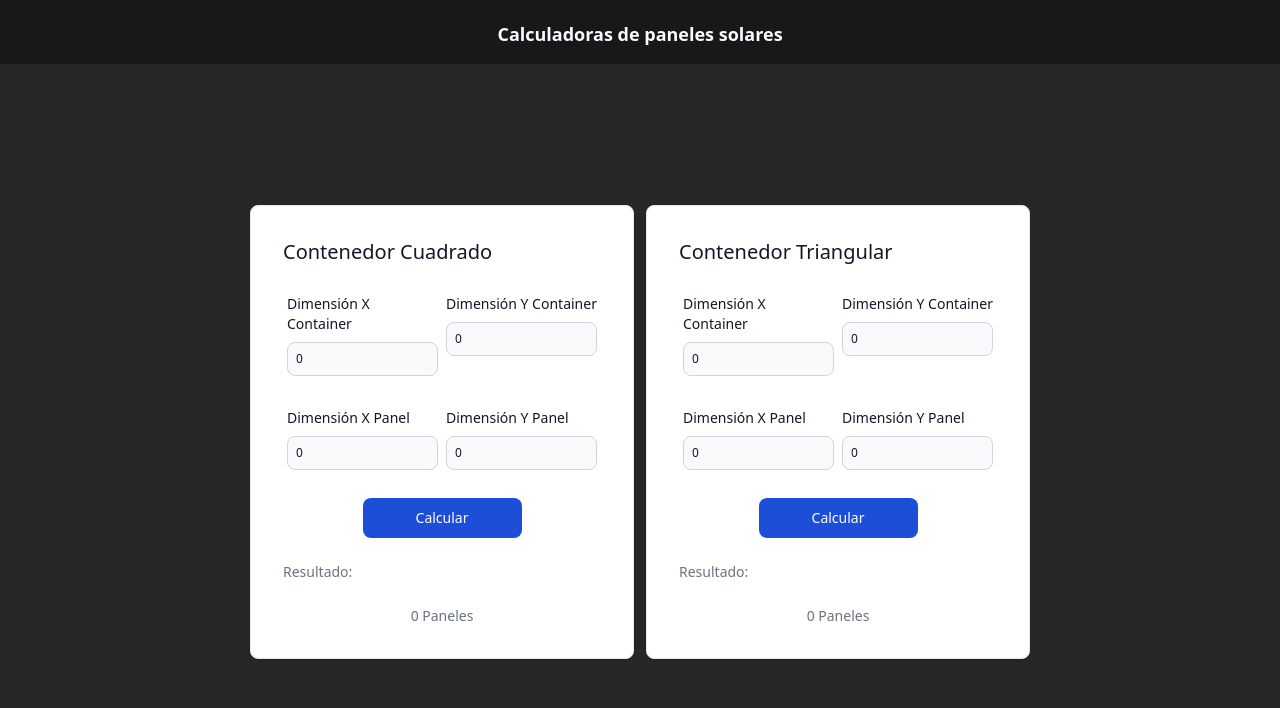
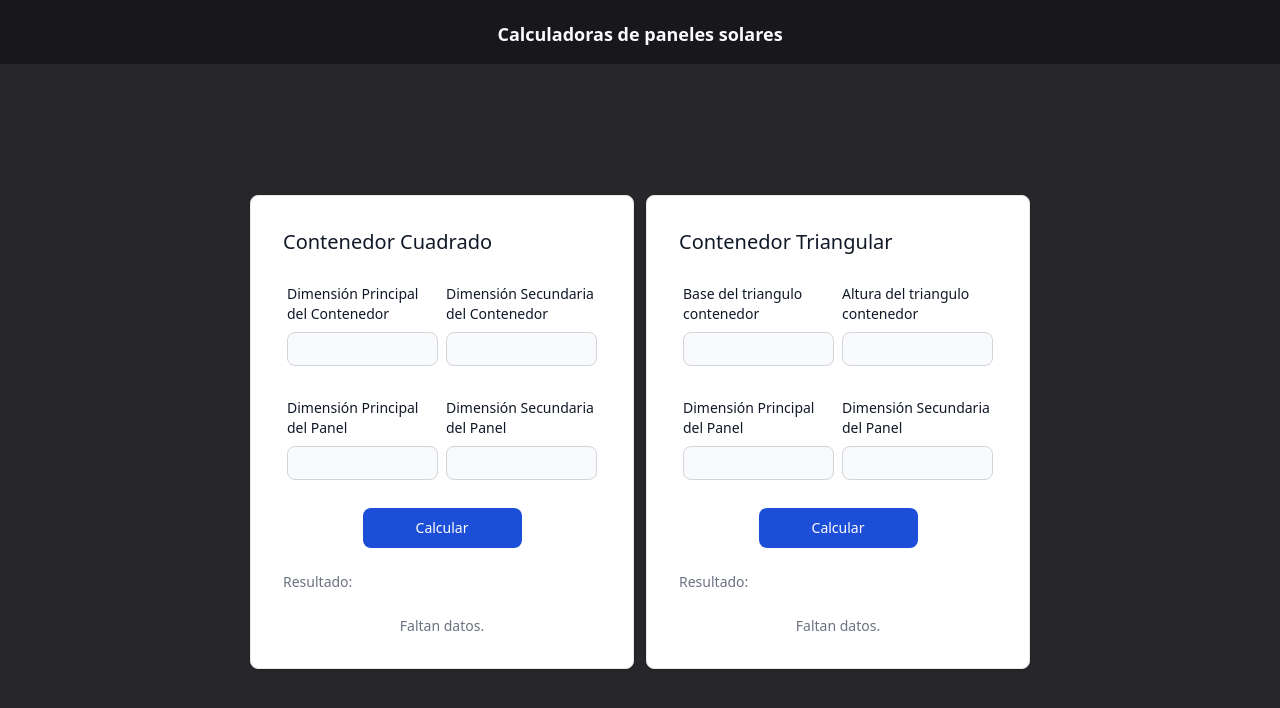
Before and after one commit to pedrodonoso/ruufsolar_postulacion, a React (Vite) app in the folder ruufsolar/: page / in a window 1280 px wide. Shown: the top 708 px of the page. Built offline with nearby package versions, Linux system fonts and the light colour scheme.

Commit message:
triangle calculator added

```diff
--- a/ruufsolar/src/components/CardComponent.tsx
+++ b/ruufsolar/src/components/CardComponent.tsx
@@ -1,21 +1,36 @@
 import { useState } from "react";
 import InputComponent from "./InputComponent";
-import { CalculatorArgs } from "../interfaces/CalculatorInterface";
+import {
+  CalculatorArgs,
+  LabelsObject,
+} from "../interfaces/CalculatorInterface";
+
+interface CardComponentProps {
+  calculator: (args: CalculatorArgs) => number;
+  labels: LabelsObject;
+  title: string;
+}
 
 export default function CardComponent({
   calculator,
+  labels,
   title,
-}: {
-  calculator: ({ dpc, dsc, dpp, dsp }: CalculatorArgs) => number;
-  title: string;
-}) {
-  const [xDimPanel, setxDimPanel] = useState(0);
-  const [yDimPanel, setyDimPanel] = useState(0);
-  const [xDimContainer, setxDimContainer] = useState(0);
-  const [yDimContainer, setyDimContainer] = useState(0);
-  const [result, setResult] = useState(0);
+}: CardComponentProps) {
+  const [xDimPanel, setxDimPanel] = useState<number | undefined>(undefined);
+  const [yDimPanel, setyDimPanel] = useState<number | undefined>(undefined);
+  const [xDimContainer, setxDimContainer] = useState<number | undefined>(
+    undefined
+  );
+  const [yDimContainer, setyDimContainer] = useState<number | undefined>(
+    undefined
+  );
+  const [result, setResult] = useState<number | undefined>(undefined);
 
   const onClick = () => {
+    if (!xDimPanel || !yDimPanel || !xDimContainer || !yDimContainer) {
+      setResult(undefined);
+      return;
+    }
     const result = calculator({
       dpc: xDimContainer,
       dsc: yDimContainer,
@@ -35,24 +50,24 @@ export default function CardComponent({
           <InputComponent
             value={xDimContainer}
             setValue={setxDimContainer}
-            label="Dimensión X Container"
+            label={labels.dpc}
           />
           <InputComponent
             value={yDimContainer}
             setValue={setyDimContainer}
-            label="Dimensión Y Container"
+            label={labels.dsc}
           />
         </div>
         <div className="flex flex-row">
           <InputComponent
             value={xDimPanel}
             setValue={setxDimPanel}
-            label="Dimensión X Panel"
+            label={labels.dpp}
           />
           <InputComponent
             value={yDimPanel}
             setValue={setyDimPanel}
-            label="Dimensión Y Panel"
+            label={labels.dsp}
           />
         </div>
         <div className="flex flex-row">
@@ -68,8 +83,9 @@ export default function CardComponent({
           Resultado:
         </div>
         <div className="flex flex-row">
-          <div className="text-sm font-lg text-gray-500 dark:text-gray-300  mx-auto">
-            {result} Paneles
+          <div className="flex space-x-2 text-sm font-lg text-gray-500 dark:text-gray-300  mx-auto">
+            {result === undefined && "Faltan datos."}
+            {result !== undefined && `${result} Paneles`}
           </div>
         </div>
       </form>
--- a/ruufsolar/src/components/InputComponent.tsx
+++ b/ruufsolar/src/components/InputComponent.tsx
@@ -1,6 +1,6 @@
 interface InputComponentArgs {
   label: string;
-  value: number;
+  value: number | undefined;
   setValue: (value: number) => void;
 }
 export default function InputComponent({
@@ -10,7 +10,7 @@ export default function InputComponent({
 }: InputComponentArgs) {
   return (
     <div className="p-1 w-full">
-      <label className="block mb-2 text-sm font-medium text-gray-900 dark:text-white">
+      <label className="block mb-2 text-sm font-light text-gray-900 dark:text-white">
         {label}
       </label>
       <input
--- /dev/null
+++ b/ruufsolar/src/lib/triangle.tsx
@@ -0,0 +1,45 @@
+import { CalculatorArgs } from "../interfaces/CalculatorInterface";
+
+const op = (x: number, y: number) => Math.floor(x / y);
+
+function hip_CaCo(cadyacente: number, copuesto: number) {
+  // h = sqrt(a^2 + o^2)
+  return Math.sqrt(cadyacente ** 2 + copuesto ** 2);
+}
+
+function ad_TCo(tetha: number, copuesto: number) {
+  // adyacente = opuesto / tan(tetha)
+  return copuesto / Math.tan(tetha);
+}
+
+function tetha_HipCa(hipotenusa: number, cadyacente: number) {
+  // tetha = acos(a / h)
+  return Math.acos(cadyacente / hipotenusa);
+}
+
+function divPiso(B: number, b: number, x: number) {
+  const l_piso = B - 2 * b; // restar a la base del contenedor las bases de los triangulos restantes
+  const p_piso = op(l_piso, x); // cantidad de paneles en el piso
+  return { p_piso, l_piso };
+}
+
+export function getTriangle({ dpc, dsc, dpp, dsp }: CalculatorArgs) {
+  //dpc: B, dsc: H, dpp: x, dsp: y
+  const pisos = op(dsc, dsp); // cantidad de pisos # altura contenedor / altura panel
+  const C = hip_CaCo(dsc, dpc / 2); // cateto contenedor # cateto adyacente: H, opuesto: B/2
+  const tetha = tetha_HipCa(C, dpc / 2); // angulo basal # hipotenusa: hipotenusa mitad de contenedor, adyacente : base mitad de contenedor
+  const b = ad_TCo(tetha, dsp); // base triangulo restante # angulo basal: tetha, cateto opuesto : altura panel
+  let result = 0; // suma de todos los paneles
+  for (let i = 0; i < pisos; i++) {
+    // itera por la cantidad de paneles que caben en la altura del contenedor
+    const { p_piso, l_piso } = divPiso(dpc, b, dpp);
+    if (l_piso <= 0 || p_piso <= 0) {
+      // si la base del piso o la cantidad de paneles es 0,
+      break;
+    }
+    dpc = l_piso;
+    dsc -= dsp;
+    result += p_piso;
+  }
+  return result;
+}
--- a/ruufsolar/src/pages/App.tsx
+++ b/ruufsolar/src/pages/App.tsx
@@ -1,5 +1,6 @@
 import CardComponent from "../components/CardComponent";
 import { getSquare } from "../lib/square";
+import { getTriangle } from "../lib/triangle";
 
 export default function App() {
   return (
@@ -12,10 +13,22 @@ export default function App() {
       <main className="grid grid-cols-1 md:grid-cols-2 gap-3 place-content-between mx-auto p-6">
         <CardComponent
           calculator={getSquare}
+          labels={{
+            dpc: "Dimensión Principal del Contenedor",
+            dsc: "Dimensión Secundaria del Contenedor",
+            dpp: "Dimensión Principal del Panel",
+            dsp: "Dimensión Secundaria del Panel",
+          }}
           title="Contenedor Cuadrado"
         />
         <CardComponent
-          calculator={getSquare}
+          calculator={getTriangle}
+          labels={{
+            dpc: "Base del triangulo contenedor",
+            dsc: "Altura del triangulo contenedor",
+            dpp: "Dimensión Principal del Panel",
+            dsp: "Dimensión Secundaria del Panel",
+          }}
           title="Contenedor Triangular"
         />
       </main>
```
Also changed, not shown: ruufsolar/src/interfaces/CalculatorInterface.ts (+8 -1 lines).
